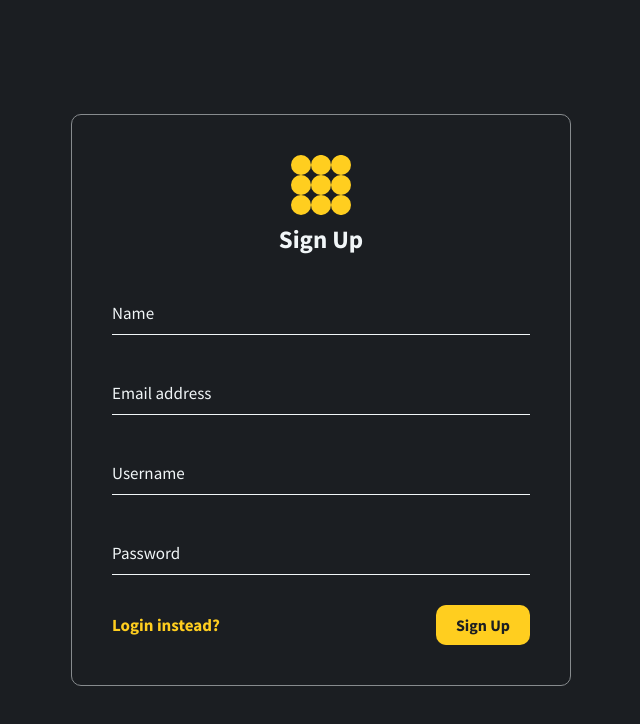
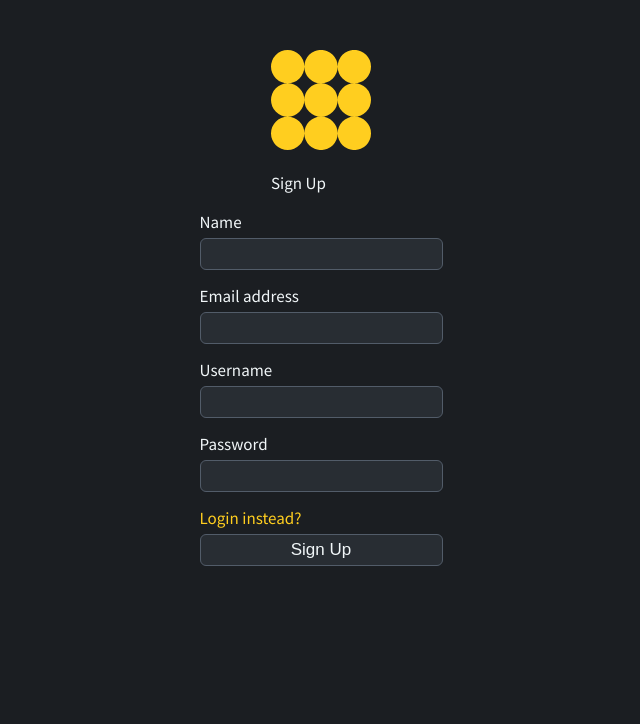
Before and after one commit to roshennair/homina-web-client, a React (Create React App) app: page /signup in a window 1280 px wide. Shown: the top 724 px of the page, without its empty margins (319-959 px from the left). Built offline with nearby package versions, Linux system fonts and the light colour scheme.

Commit message:
Restructure and simplify CSS styles

```diff
--- a/src/index.css
+++ b/src/index.css
@@ -1,14 +1,20 @@
+/* Global */
+:root {
+    --homina-black: #1b1e22;
+    --homina-focus-yellow: #ffce1f7a;
+    --homina-yellow: #ffce1f;
+    --homina-white: #f1f6f8;
+    --homina-dark-grey: #282d33;
+    --homina-grey: #525c69;
+	--homina-red: #FB4343;
+	--homina-light-red: #ff9797;
+	--homina-focus-red: #fb43433f;
+    --button-hover: #fbda60;
+    --button-focus: #bb9920;
+}
+
 * {
     box-sizing: border-box;
-}
-
-:root {
-    --homina-black: #1b1e22;
-    --homina-yellow: #ffce1f;
-    --homina-white: #f1f6f8;
-    --homina-grey: #878b8e;
-    --button-hover: #fbda60;
-    --button-focus: #bb9920;
 }
 
 body {
@@ -20,145 +26,151 @@ body {
     font-size: 17px;
 }
 
-.link {
+/* Root container */
+#root {
+    width: 100vw;
+    height: 100vh;
+}
+
+/* Links */
+a {
     color: var(--homina-yellow);
-    font-weight: bold;
     text-decoration: none;
 }
 
-.link:hover {
+a:hover {
     color: var(--button-hover);
 }
 
-.link:focus {
+a:focus {
     color: var(--button-focus);
     outline: none;
 }
 
-.primary-button {
+/* Labels */
+label {
+	display: block;
+}
+
+/* Inputs */
+input {
+	width: 100%;
+	margin: 5px 0 15px 0;
+	padding: 5px 10px;
+	font-size: 17px;
+	border: 1px solid var(--homina-grey);
+	border-radius: 6px;
+	caret-color: var(--homina-yellow);
+	background-color: var(--homina-dark-grey);
+	outline: none;
+	color: var(--homina-white);
+}
+
+input:focus {
+	border: 1px solid var(--homina-yellow);
+	box-shadow: 0 0 0 3px var(--homina-focus-yellow);
+}
+
+/* Primary buttons */
+input.primary {
     padding: 10px 20px;
+	margin: 0;
     border: none;
     border-radius: 10px;
-    min-height: 40px;
+    font-family: 'Source Sans Pro', sans-serif;
+    font-size: 17px;
+    font-weight: bold;
     background-color: var(--homina-yellow);
-    font-size: 16px;
-    font-weight: bold;
-    font-family: 'Source Sans Pro', sans-serif;
     color: var(--homina-black);
 }
 
-.primary-button:hover {
+input.primary:hover {
     background-color: var(--button-hover);
 }
 
-.primary-button:focus {
+input.primary:active {
     background-color: var(--button-focus);
     outline: none;
 }
 
-button:disabled,
-button:disabled:hover,
-button:disabled:focus,
-input[type=submit]:disabled,
-input[type=submit]:disabled:hover,
-input[type=submit]:disabled:focus {
+input.primary:disabled {
     background-color: var(--homina-white);
     color: var(--homina-grey);
 }
 
-#root {
-    width: 100vw;
-    height: 100vh;
+/* Error message */
+.error {
+	padding: 10px 20px 10px 10px;
+	margin-bottom: 20px;
+	width: 100%;
 	display: flex;
-    justify-content: center;
-    align-items: flex-start;
+	justify-content: space-between;
+	background: var(--homina-focus-red);
+	border: 1px solid var(--homina-red);
+	border-radius: 6px;
+	color: var(--homina-light-red);
 }
 
-.form-container {
-    width: 100%;
-    max-width: 500px;
-    border-radius: 10px;
-    margin-top: 100px;
-    padding: 40px;
+.error a {
+	color: var(--homina-light-red);
 }
 
-.form-header {
-    height: 100px;
+/* Forms */
+.form-container {
+	padding-top: 50px;
 	display: flex;
 	flex-direction: column;
-    justify-content: space-between;
 	align-items: center;
-    margin-bottom: 30px;
 }
 
-.form-logo {
-    height: 60px;
+.form-head {
+	width: 100%;
+	display: flex;
+	flex-direction: column;
+	align-items: center;
 }
 
-.form-title {
-    font-weight: bold;
+.form-head h1 {
+    font-weight: 400;
     font-size: 25px;
-    margin: 0;
+    margin: 20px 0;
+	text-align: center;
 }
 
-.form {
+.form-body {
+    width: 100%;
+    border-radius: 10px;
+    padding: 20px;
 	display: flex;
 	flex-direction: column;
 }
 
-.form-field {
-    display: flex;
-    flex-direction: column;
-    position: relative;
-    margin-bottom: 30px;
-    height: 50px;
-    border-bottom: 1px solid var(--homina-white);
+/* Form submit button */
+.form-body input.primary {
+	margin-top: 10px;
 }
 
-.form-field label {
-    z-index: 1;
-    position: absolute;
-    bottom: 10px;
+.form-foot {
+	width: 100%;
+    border-radius: 10px;
+    padding: 20px;
+	margin-top: 20px;
+	display: flex;
+	justify-content: center;
 }
 
-.form-field input {
-    background-color: var(--homina-black);
-    border: none;
-    color: var(--homina-white);
-    position: absolute;
-    width: 100%;
-    bottom: 10px;
-    font-size: 17px;
-}
-
-.active {
-    border-bottom-color: var(--homina-yellow);
-}
-
-.active label {
-    font-size: 12px;
-    top: 0;
-    bottom: 0;
-    color: var(--homina-yellow);
-}
-
-.active input:focus {
-    outline: none;
-}
-
-.form-links {
-    display: flex;
-    justify-content: space-between;
-    align-items: center;
-}
-
+/* For screens at least 600px wide */
 @media only screen and (min-width: 600px) {
     #root {
         align-items: center;
     }
 
-    .form-container {
-        margin-top: 0;
+	.error {
+		width: 400px;
+	}
+
+    .form-body, .form-foot {
         border: 1px solid var(--homina-grey);
+		width: 400px;
     }
 }
```
Lines whose indentation alone changed are shown as unchanged.
